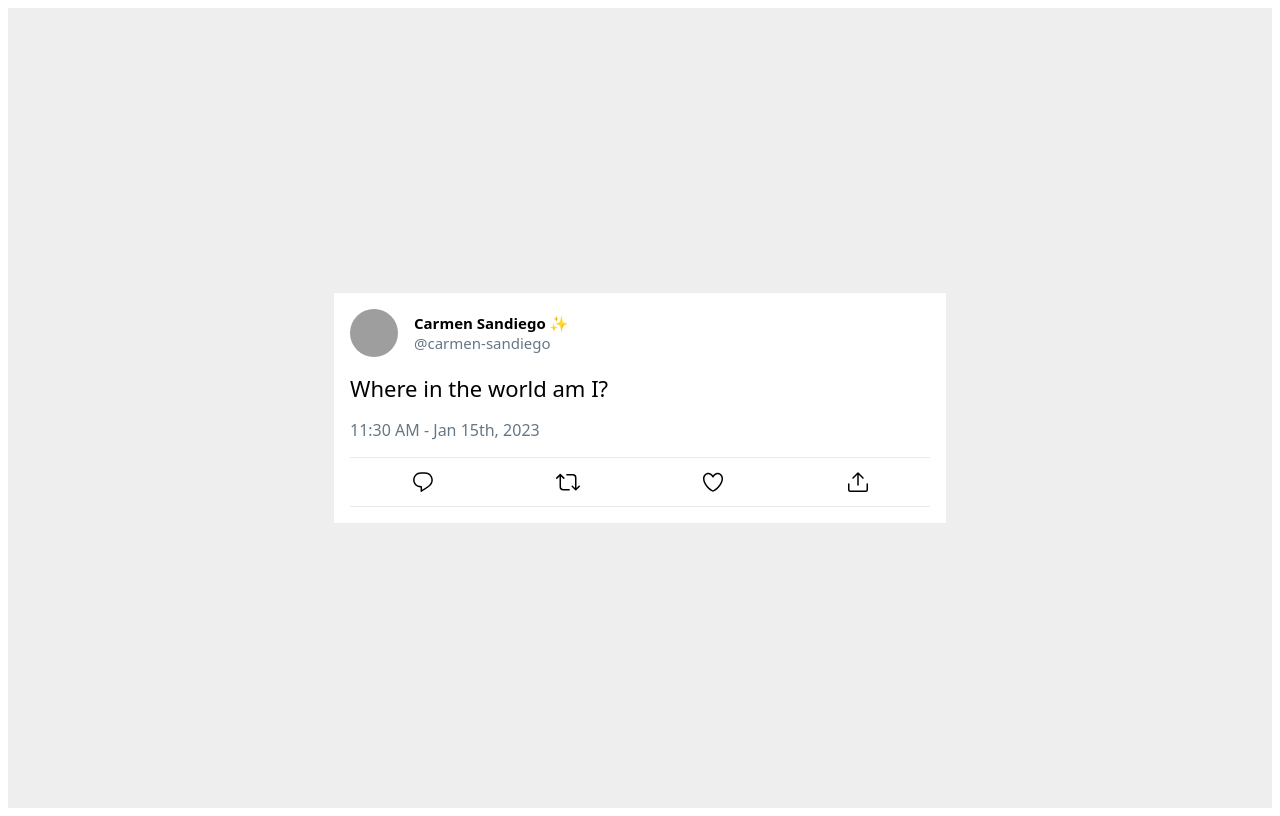
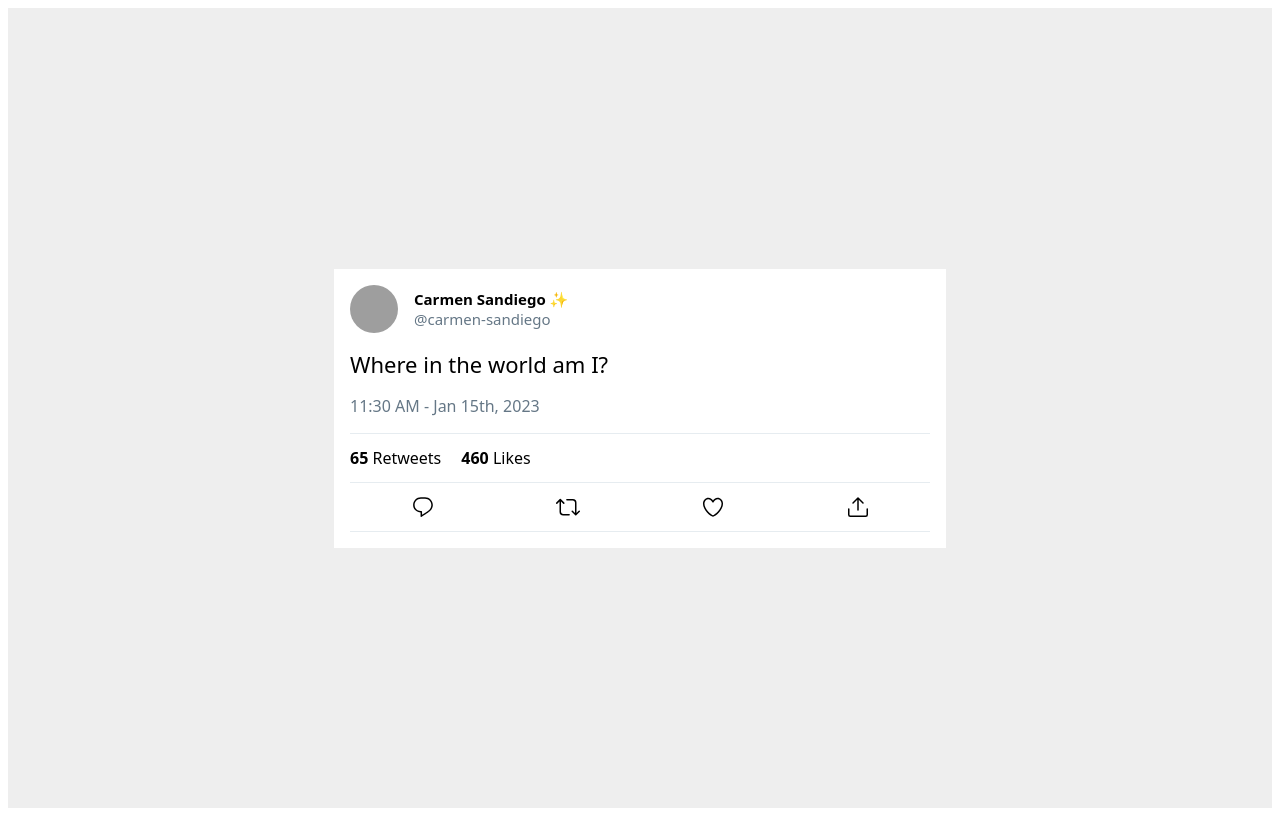
Before and after one commit to nandini92/react-animation-exercise, a React (Create React App) app in the folder client/: page / in a window 1280 px wide. Built offline with nearby package versions, Linux system fonts and the light colour scheme; grey boxes are pictures that could not be loaded.

Commit message:
Exercise 3: like and retweet states

```diff
--- /dev/null
+++ b/client/src/components/Tweet/Stat.js
@@ -0,0 +1,37 @@
+import styled from "styled-components";
+import { useContext } from "react";
+import { TweetContext } from "../TweetContext";
+
+const Stat = () => {
+    const {
+      numOfLikes,
+      numOfReTweets
+    }  = useContext(TweetContext);
+
+  return (
+    <Stats>
+      <p>
+        <span>{numOfReTweets}</span> Retweets
+      </p>
+      <p>
+        <span>{numOfLikes}</span> Likes
+      </p>
+    </Stats>
+  );
+};
+
+const Stats = styled.div`
+  display: flex;
+  align-items: center;
+  height: 48px;
+
+  p {
+    margin-right: 20px;
+  }
+
+  span {
+    font-weight: bold;
+  }
+`;
+
+export default Stat;
--- a/client/src/components/Tweet/index.js
+++ b/client/src/components/Tweet/index.js
@@ -3,6 +3,7 @@ import styled from "styled-components";
 
 import Header from "./Header";
 import ActionBar from "./ActionBar";
+import Stat from "./Stat";
 import { TweetContext } from "../TweetContext";
 
 const Tweet = () => {
@@ -25,6 +26,8 @@ const Tweet = () => {
       />
       <TweetContents>{tweetContents}</TweetContents>
       <Timestamp>{date}</Timestamp>
+      <Divider />
+         <Stat />
       <Divider />
       <ActionBar
         isRetweetedByCurrentUser={isRetweetedByCurrentUser}
@@ -61,10 +64,4 @@ const Divider = styled.div`
   background: rgb(230, 236, 240);
 `;
 
-const Stats = styled.div`
-  display: flex;
-  align-items: center;
-  height: 48px;
-`;
-
 export default Tweet;
--- a/client/src/components/TweetContext.js
+++ b/client/src/components/TweetContext.js
@@ -1,4 +1,4 @@
-import { createContext } from "react";
+import { createContext, useState } from "react";
 import avatar from "../assets/carmen-sandiego.png";
 
 import moment from "moment";
@@ -7,19 +7,28 @@ export const TweetContext = createContext();
 
 export const TweetProvider = ({ children }) => {
   const tweet = {
-    tweetContents:"Where in the world am I?",
+    tweetContents: "Where in the world am I?",
     displayName: "Carmen Sandiego ✨",
     username: "carmen-sandiego",
-    avatarSrc:{ avatar },
-    isRetweetedByCurrentUser: false,
-    isLikedByCurrentUser:false,
-  }
+    avatarSrc: { avatar },
+  };
+  const [numOfLikes, setNumOfLikes] = useState(460);
+  const [numOfReTweets, setNumOfRetweets] = useState(65);
+  const [isLiked, setIsLiked] = useState(false);
+  const [isRetweeted, setIsRetweeted] = useState(false);
 
-  const date = moment().format('h:mm A - MMM Do, YYYY');
+  const date = moment().format("h:mm A - MMM Do, YYYY");
 
   return (
     <TweetContext.Provider
-      value={{ ...tweet, date }}
+      value={{
+        ...tweet,
+        date,
+        numOfLikes,
+        numOfReTweets,
+        isRetweetedByCurrentUser: isRetweeted,
+        isLikedByCurrentUser: isLiked,
+      }}
     >
       {children}
     </TweetContext.Provider>
```
